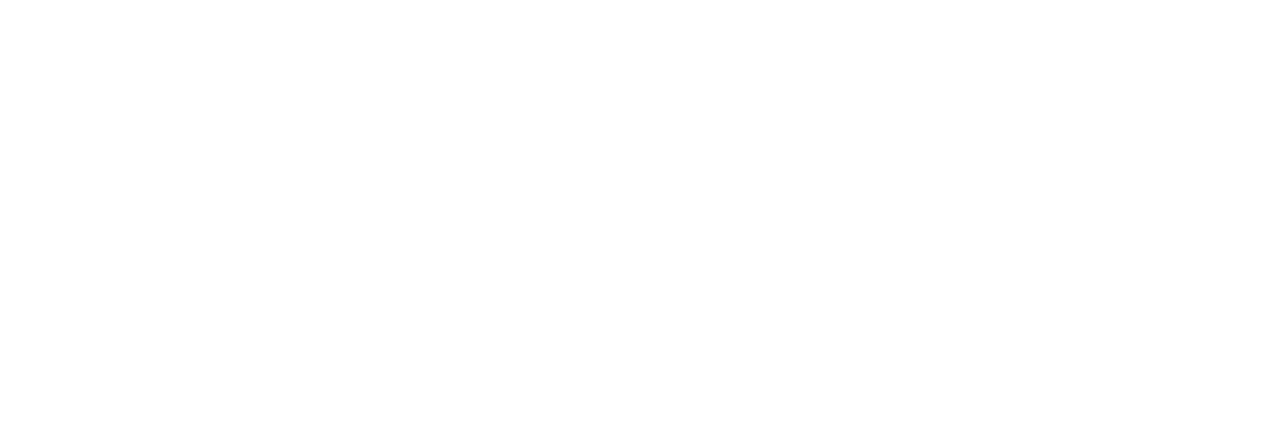
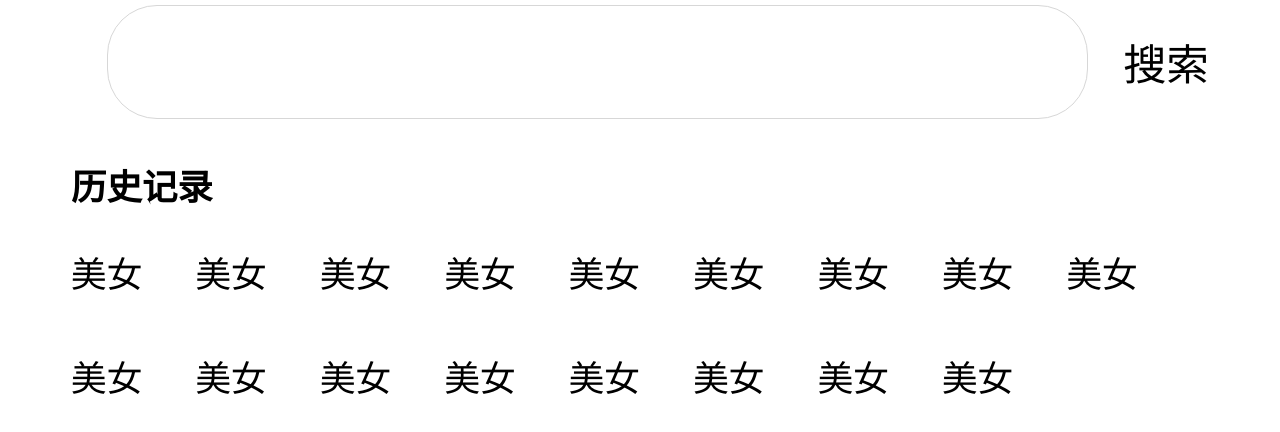
Before and after one commit to Faith233666/toutiao, a Vue app: page /search in a window 1280 px wide. Shown: the top 432 px of the page. Built offline with nearby package versions, Linux system fonts and the light colour scheme; a small style sheet from the web is missing.

Commit message:
搜索页面完成

```diff
--- a/src/router/index.js
+++ b/src/router/index.js
@@ -75,6 +75,12 @@
     //组件的懒加载
     //@表示src的别名
     component: () => import("@/views/Category"),
+  },
+  {
+    path: '/search',
+    //组件的懒加载
+    //@表示src的别名
+    component: () => import("@/views/Search"),
   }
 ]
 const router = new VueRouter({
--- a/src/views/Index.vue
+++ b/src/views/Index.vue
@@ -4,7 +4,7 @@
       <div class="logo">
         <i class="iconfont iconnew" @click='$router.push("/login")'></i>
       </div>
-      <div class="search">
+      <div class="search" @click='$router.push("/search")'>
         <i class="iconfont iconsearch"></i>
         <span>搜索新闻</span>
       </div>
--- /dev/null
+++ b/src/views/Search.vue
@@ -0,0 +1,129 @@
+<template>
+  <div class="box">
+      <div class="searchKey" :style="toggle==false?'display:none':'display:block'">
+        <ul>
+          <li>美女的妙用<i class="iconfont iconjiantou1"></i></li>
+          <li>美女的妙用<i class="iconfont iconjiantou1"></i></li>
+          <li>美女的妙用<i class="iconfont iconjiantou1"></i></li>
+        </ul>
+      </div>
+      <div class="header">
+      <div class="logo">
+        <i class="iconfont iconjiantou2"></i>
+      </div>
+      <div class="search">
+        <i class="iconfont iconsearch"></i>
+        <input type="text" @focus='focusClick' @blur='blurClick'>
+      </div>
+         <span>搜索</span>
+    </div>
+    <div class="history">
+     <h5>历史记录</h5>
+     <ul>
+       <li>美女</li>
+       <li>美女</li>
+       <li>美女</li>
+       <li>美女</li>
+       <li>美女</li>
+       <li>美女</li>
+       <li>美女</li>
+       <li>美女</li>
+       <li>美女</li>
+       <li>美女</li>
+       <li>美女</li>
+       <li>美女</li>
+       <li>美女</li>
+       <li>美女</li>
+       <li>美女</li>
+       <li>美女</li>
+       <li>美女</li>
+     </ul>
+    </div>
+</div>
+</template>
+
+<script>
+export default {
+data()
+{
+  return{
+    toggle:false
+  }
+},
+methods:{
+  focusClick()
+  {
+    this.toggle=true;
+  },
+  blurClick()
+  {
+    this.toggle=false;
+  }
+}
+}
+</script>
+
+<style lang="less" scoped>
+@vw:3.6vw;
+.box{
+   font-size: 12/@vw;
+   padding:0 20/@vw;
+   .searchKey{
+     position: absolute;
+     width: 100%;
+     top:38/@vw;
+     left: 0;
+     bottom: 0;
+     background: #eee;
+    padding: 0 20/@vw;
+    ul{
+      li{
+       display: flex;
+      justify-content: space-between;
+      padding: 10/@vw 0;
+       border-bottom:  1px solid #d7d7d7;
+      }
+
+    }
+   }
+   .logo i{
+      font-size:15/@vw;
+   }
+ .header{
+   display: flex;
+   justify-content: space-between;
+   align-items: center;
+   .search{
+    display: flex;
+     flex: 1;
+     height:32/@vw;
+     align-items: center;
+     margin: 5px 10/@vw;
+     border:1px solid #d7d7d7;
+     border-radius: 50px;
+     overflow: hidden;
+     i{
+       margin: 10/@vw;
+     }
+     input{
+       border: none;
+       outline: none;
+     }
+   }
+ }
+ .history{
+   h5{
+     margin:10/@vw 0 10/@vw;
+   }
+   ul{
+     display: flex;
+     flex-wrap: wrap;
+     border-bottom: 1px solid #d7d7d7;
+     li{
+       margin:0 15/@vw 15/@vw 0;
+       font-size: 10/@vw;
+     }
+   }
+ }
+}
+</style>
```
